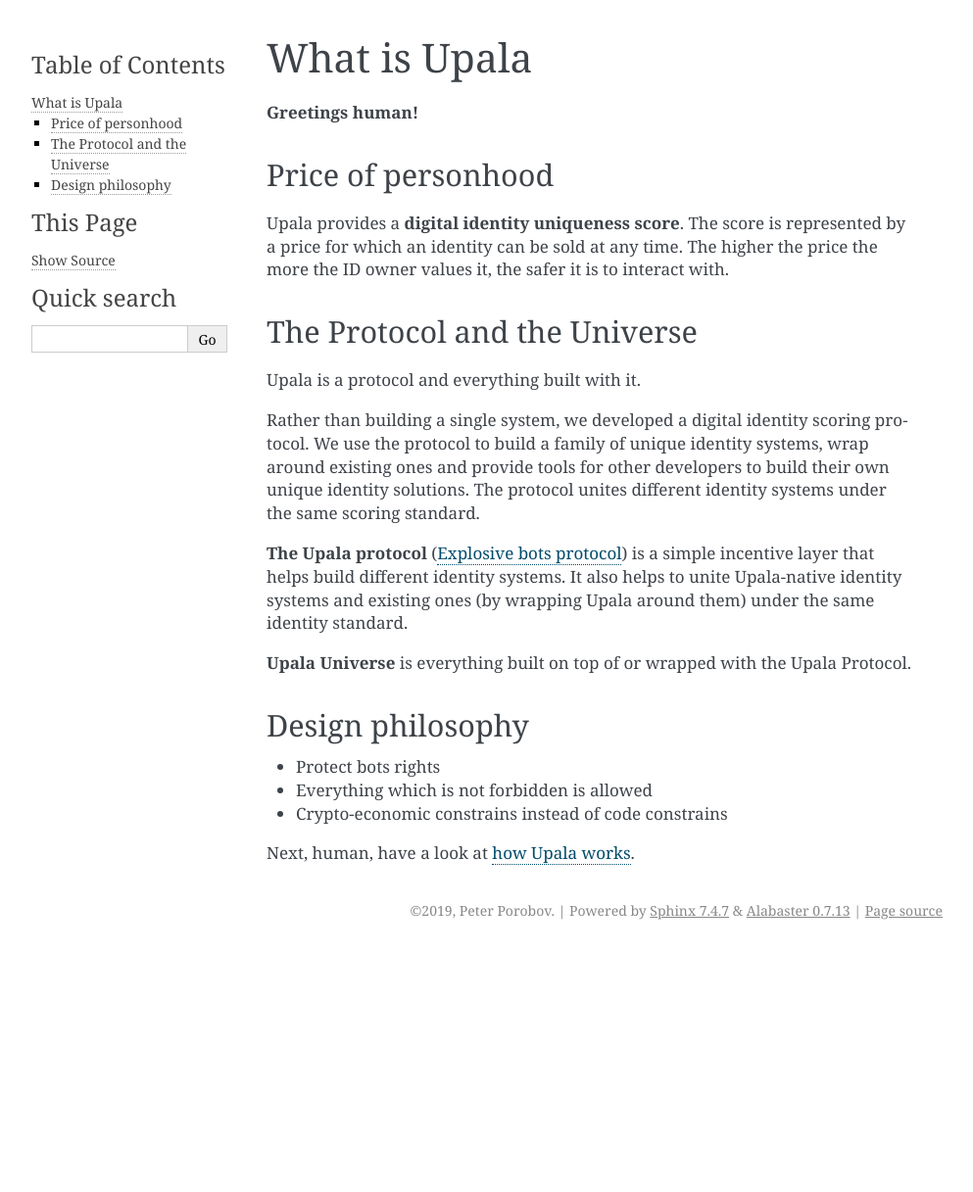
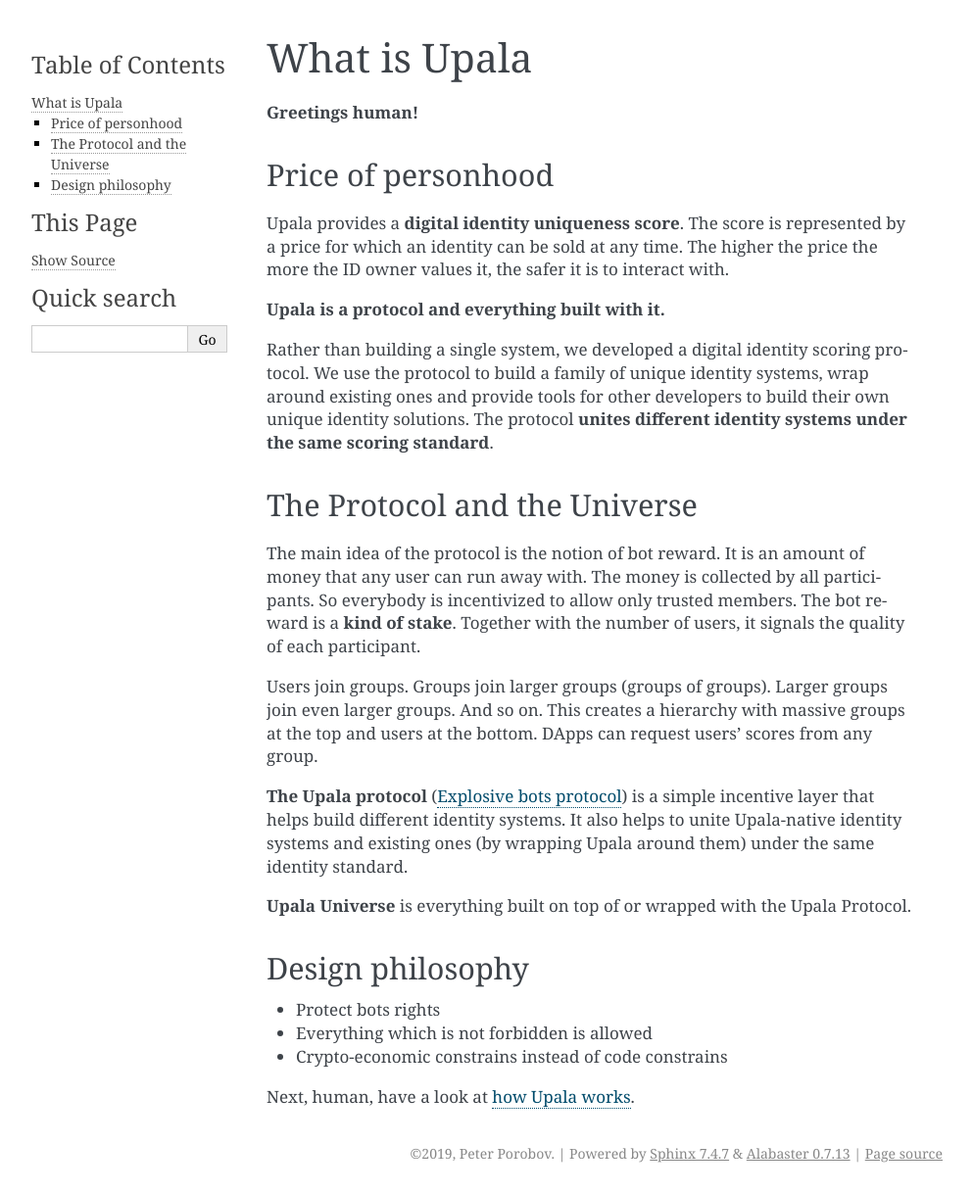
Before and after one commit to upala-digital-identity/docs, a Sphinx documentation site: the page built from source/whitepaper.rst, in a window 1280 px wide. Shown: the whole page at 98% size, without its empty margins (148-1141 px from the left). Built offline with Sphinx 7.4.7, drawn with Linux system fonts in a browser that asks for light colours; before the commit the page ends 969 px from its top, so only the background shows below that.

Commit message:
Better short description

```diff
--- a/source/explosive-bots.rst
+++ b/source/explosive-bots.rst
@@ -47,9 +39,13 @@
 
 .. image:: /img/bots-1.jpg
 
+Pools and Upala Timer
+=====================
+Changes to the group pool, users' scores and anything that may affect bot reward are delayed. The delay prevents group owners from front-running bot attacks. The delay also allows for bot-net attacks.
+
 The Upala Protocol (bot explosion protocol)
 ===========================================
-Users may be represented by simple Ethereum addresses or wallets. Groups are Ethereum smart contracts inherited from the Upala Protocol contract (shamefully raw code is `here <https://github.com/porobov/upala>`_).
+Users may be represented by simple Ethereum addresses or wallets. Groups are Ethereum smart contracts using Upala Protocol (experimental code is `here <https://github.com/porobov/upala/tree/master/contracts/>`_).
 
 The contract defines **bot explosion rules** - the only rules necessary for compatibility with other contracts:
 
--- a/source/index.rst
+++ b/source/index.rst
@@ -39,8 +39,9 @@
 - `Bitcoin <https://blockexplorer.com/address/3K4FSqxS5cygY969L1xz6a2DZCqfTTNxQk>`_
 - `Zcash <https://explorer.zcha.in/accounts/t1aNWzSes9CdJUQSWsoZpv4gnYdStwV9KtW>`_
 - `PayPal <https://www.paypal.com/cgi-bin/webscr?cmd=_s-xclick&hosted_button_id=7D24QJS68DQ4G&source=url>`_
+- `Panvala <https://panvala.com/donate/>`_ (Upala is made possible with Panvala)
+- `Gitcoin Grants <https://gitcoin.co/grants/157/upala-digital-identity>`_
 
-.. Made possible with Panvala.
 .. - `Buy PAN (Panvala) Token <https://uniswap.exchange/swap>`_ (support Ethereum projects in batches)
 
 .. Indices and tables
--- a/source/whitepaper.rst
+++ b/source/whitepaper.rst
@@ -33,15 +33,17 @@
 
 Upala provides a **digital identity uniqueness score**. The score is represented by a price for which an identity can be sold at any time. The higher the price the more the ID owner values it, the safer it is to interact with.
 
+**Upala is a protocol and everything built with it.**
+
+Rather than building a single system, we developed a digital identity scoring protocol. We use the protocol to build a family of unique identity systems, wrap around existing ones and provide tools for other developers to build their own unique identity solutions. The protocol **unites different identity systems under the same scoring standard**.
 
 The Protocol and the Universe
 =============================
 
-Upala is a protocol and everything built with it.
+The main idea of the protocol is the notion of bot reward. It is an amount of money that any user can run away with. The money is collected by all participants. So everybody is incentivized to allow only trusted members. The bot reward is a **kind of stake**. Together with the number of users, it signals the quality of each participant.
 
-Rather than building a single system, we developed a digital identity scoring protocol. We use the protocol to build a family of unique identity systems, wrap around existing ones and provide tools for other developers to build their own unique identity solutions. The protocol unites different identity systems under the same scoring standard.
+Users join groups. Groups join larger groups (groups of groups). Larger groups join even larger groups. And so on. This creates a hierarchy with massive groups at the top and users at the bottom. DApps can request users' scores from any group.
 
-.. The protocol is built around idea of explosive bots. The explosion is made in expense of others. So everyone is incentivized to allow only trusted members to their groups
 
 .. The protocol utilizes social responsibility concept.
 .. how it works. Shared (social) responsibility. Within a group One has to invite only trusted members. Otherwise a neighbour may explode. The same applies for groups. If a group joins a superior group it means it trusts all other groups in it.
```
Also changed, not shown: other parts of source/explosive-bots.rst (+1 -9 lines).
